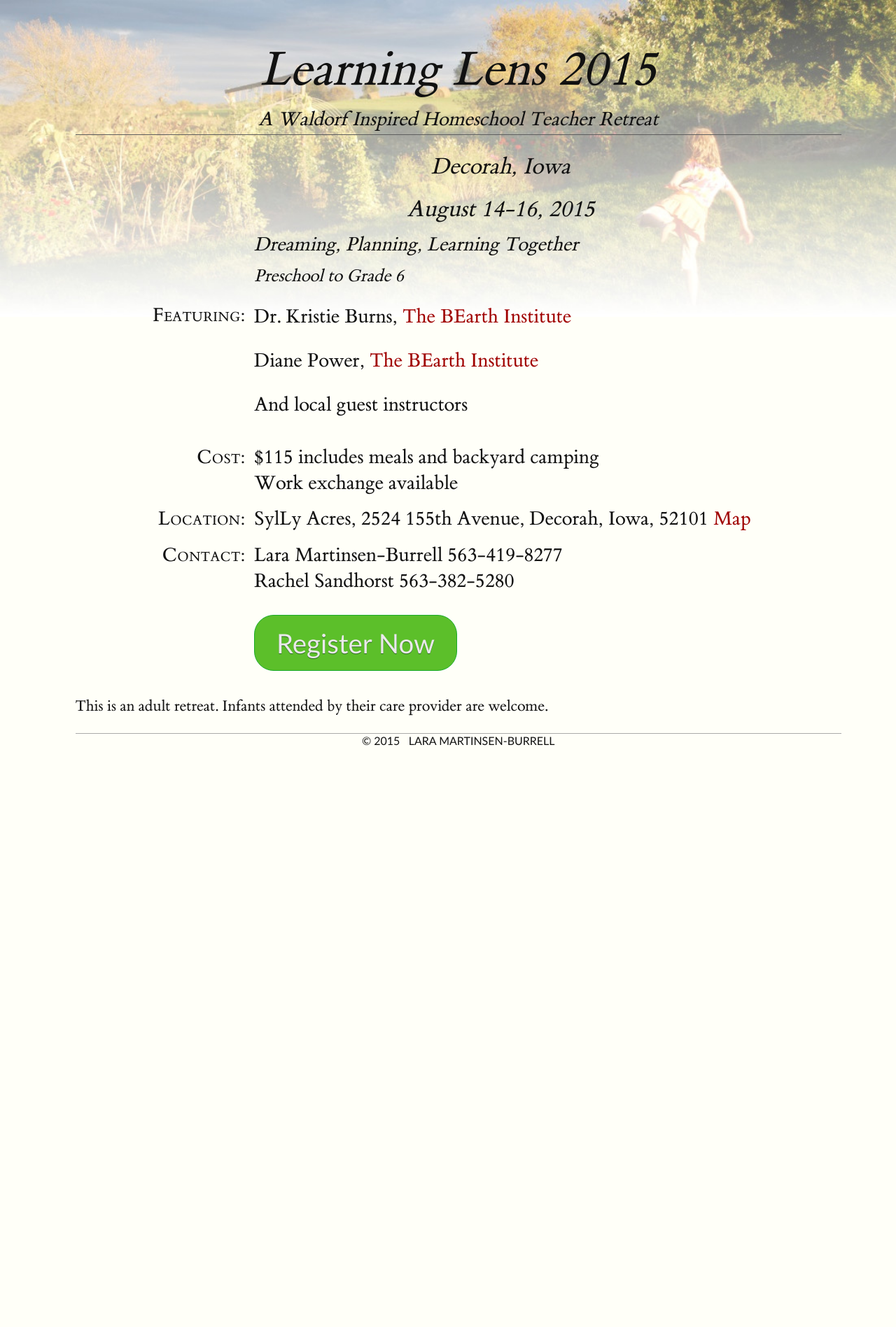
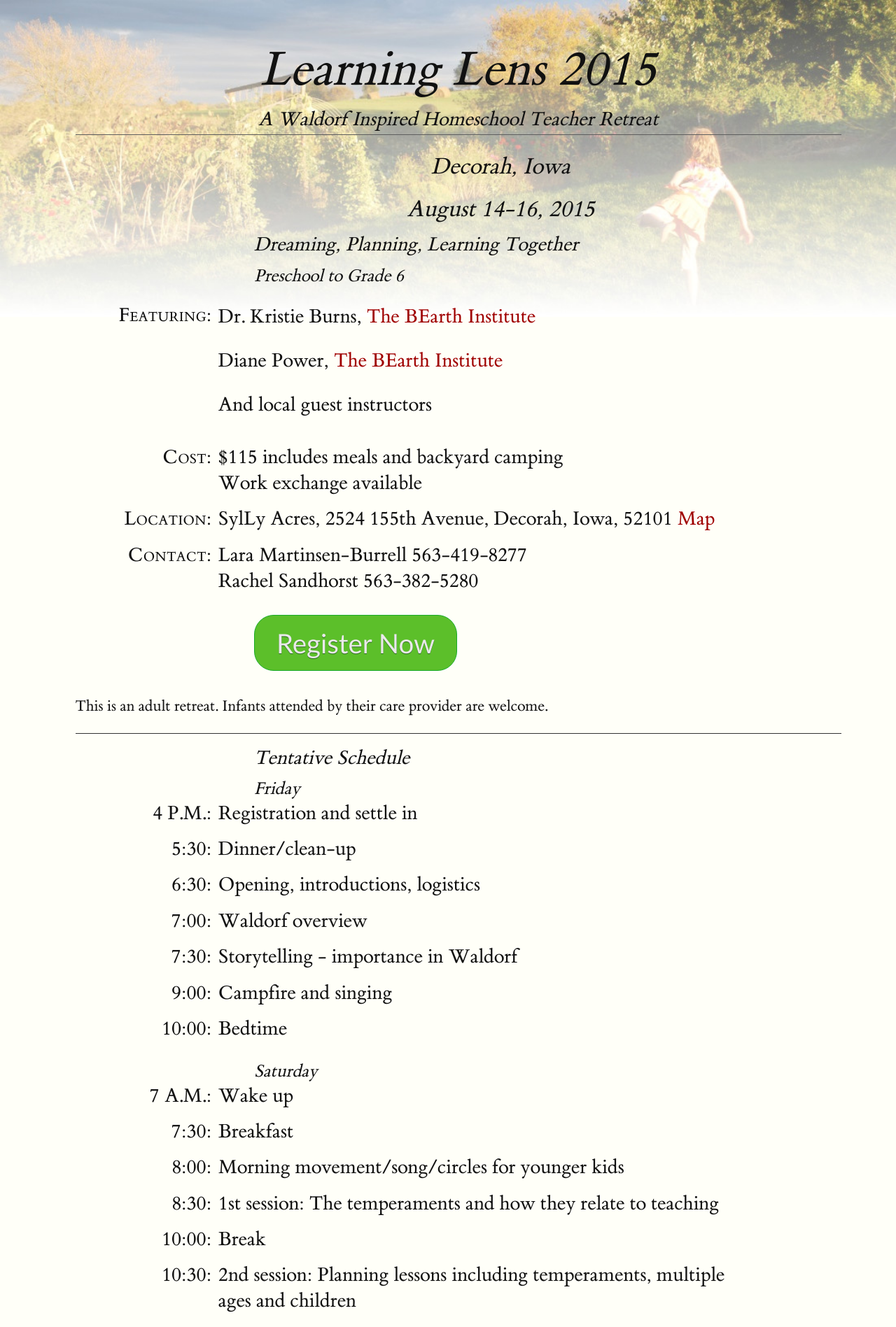
Before and after one commit to neilmb/learninglens, a Jekyll site: the page built from index.html, in a window 1280 px wide. Shown: the top 1897 px of the page at 70% size. Built offline with Jekyll 4.4.1, drawn with Linux system fonts in a browser that asks for light colours; before the commit the page ends 1300 px from its top, so only the background shows below that; some of the changed text lies outside the part shown.

Commit message:
tentative schedule

```diff
--- a/css/tufte.css
+++ b/css/tufte.css
@@ -97,6 +97,12 @@
 
 body > footer ul li a {
   font-size: 1.8rem; }
+
+body > hr {
+  border: 0;
+  height: 1px;
+  background: #333;
+  width: 90%; }
 
 .credits {
   font-family: "Gill Sans", "Gill Sans MT", "Lato", Calibri, sans-serif; }
@@ -253,6 +259,7 @@
   font-size: 1.4rem;
   margin-top: 2.8rem;
   margin-bottom: 0rem;
+  margin-left: 21%;
   line-height: 1.4; }
 
 h6, .smaller, [id^="fn:"] > p, ol > [id^="fn:"] {
@@ -319,6 +326,9 @@
 span.newthought {
   font-variant: small-caps; }
 
+dl {
+  width: 80%; }
+
 dt {
   float: left;
   clear: left;
--- a/index.html
+++ b/index.html
@@ -32,5 +32,84 @@
   <div class="myButton"><a href="http://learninglens.eventbrite.com/">Register Now</a>
   </div>
 
-  <p>This is an adult retreat. Infants attended by their care provider are
-  welcome.</p>
+  <p>This is an adult retreat. Infants attended by their care provider are welcome.</p>
+
+  <hr/>
+
+  <h3>Tentative Schedule</h3>
+
+  <h4>Friday</h4>
+
+<dl>
+<dt>4 P.M.</dt><dd>Registration and settle in</dd>
+
+<dt>5:30</dt><dd>Dinner/clean-up</dd>
+
+<dt>6:30</dt><dd> Opening, introductions, logistics</dd>
+
+<dt>7:00</dt><dd> Waldorf overview</dd>
+
+<dt>7:30</dt><dd> Storytelling - importance in Waldorf</dd>
+
+<dt>9:00</dt><dd> Campfire and singing</dd>
+
+<dt>10:00</dt><dd> Bedtime</dd>
+</dl>
+
+<h4>Saturday</h4>
+<dl>
+<dt>7 A.M.</dt><dd>Wake up</dd>
+
+<dt>7:30</dt><dd> Breakfast</dd>
+
+<dt>8:00</dt><dd> Morning movement/song/circles for younger kids</dd>
+
+<dt>8:30</dt><dd> 1st session: The temperaments and how they relate to teaching</dd>
+
+<dt>10:00</dt><dd> Break</dd>
+
+<dt>10:30</dt><dd>  2nd session: Planning lessons including temperaments, multiple ages and children</dd>
+
+<dt>11:30</dt><dd> Lunch</dd>
+
+<dt>12:30 P.M.</dt><dd> 365 Walks overview and walk along road</dd>
+
+<dt>1:30</dt><dd>  3rd session: Practical considerations, painting and drawing
+with block crayons, form drawing, handwork</dd>
+
+
+<dt>3:30</dt><dd> Break</dd>
+
+<dt>4:00</dt><dd> 4th session: Practical considerations, main lesson books,
+science in Waldorf, festivals/being the leader in the home</dd>
+
+
+<dt>6:00</dt><dd> Dinner</dd>
+
+<dt>7:00</dt><dd> Individual planning time, conversation time with others</dd>
+
+<dt>9:00</dt><dd> Campfire: Conversation about sore spots and successes.
+Sharing our own experiences.  Show and tell.  </dd>
+
+<dt>10:00</dt><dd> Bedtime</dd>
+</dl>
+
+<h4>Sunday</h4>
+<dl>
+<dt>7 A.M.</dt><dd> Wake up</dd>
+
+<dt>7:30</dt><dd> Breakfast</dd>
+
+<dt>8:00</dt><dd> Morning movement/song/circles for older kids; doing circle
+with mixed-ages; transition circle into teen years and adult</dd>
+
+<dt>9:00</dt><dd> 1st session: Mindfulness and writing exercises</dd>
+
+<dt>10:30</dt><dd> Break</dd>
+
+<dt>11:00</dt><dd> 2nd session: Planning, rhythm, goals, objectives, big picture reflections</dd>
+
+<dt>12:30 P.M.</dt><dd> Lunch</dd>
+
+<dt>2:00</dt><dd> Closing circle </dd>
+</dl>
```
Also changed, not shown: _scss/tufte.scss (+12 -1 lines).
